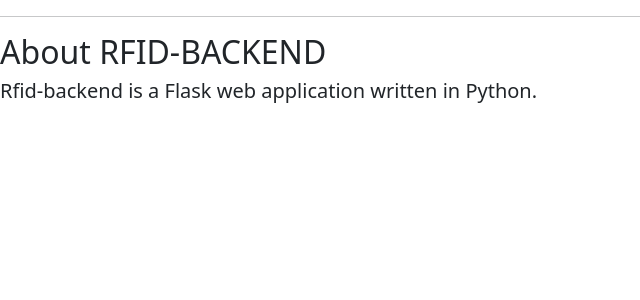
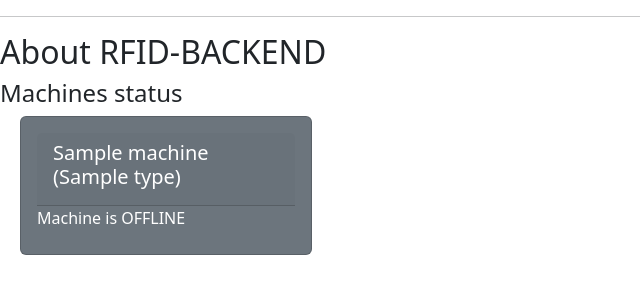
Before and after one commit to fablab-bergamo/FabOMatic-backend, a Flask app: page /about in a window 1280 px wide. Shown: the part 56-356 px from the top of the page, without its empty margins (0-640 px from the left). Run offline with Flask 3, Linux system fonts and the light colour scheme; tables that the repository leaves empty hold one stand-in row (values such as "Sample post"); parts of the project's set-up code (start-up, migrations or seed data) failed here and were passed over; some libraries are stand-ins or nearby versions.

Commit message:
About: added machines overview cards

```diff
--- a/src/rfid_backend_FABLAB_BG/database/models.py
+++ b/src/rfid_backend_FABLAB_BG/database/models.py
@@ -285,6 +285,13 @@
             "interventions": [intervention.intervention_id for intervention in self.interventions],
         }
 
+    def active_user(self) -> User | None:
+        """Get the current user."""
+        for use in reversed(self.uses):
+            if use.end_timestamp is None:
+                return use.user
+        return None
+
 
 class Use(Base):
     """Class handling machine use."""
--- a/src/rfid_backend_FABLAB_BG/flask_app/templates/about.html
+++ b/src/rfid_backend_FABLAB_BG/flask_app/templates/about.html
@@ -6,5 +6,45 @@
     {% else %}
         <h2>About RFID-BACKEND</h2>
     {% endif %}
-    <h5>Rfid-backend is a Flask web application written in Python.</h5>
+    <h4>Machines status</h4>
+    {% set ns = namespace(cpt=0) %}
+    {% for mac in machines %}
+        {% if (ns.cpt % 3) == 0 %}
+            <div class="row m-2">
+        {% endif %}
+                <div class="col-sm-3">
+                {% if mac.active_user() != None %}
+                    <div class="card bg-success text-white">
+                    {% set text = "IN USE" %}
+                {% elif mac.blocked %}
+                    <div class="card bg-danger text-white">
+                    {% set text = "BLOCKED" %}
+                {% elif mac.maintenance_needed %}
+                    <div class="card bg-warning text-white">
+                    {% set text = "MAINTENANCE" %}
+                {% elif not mac.online %}
+                    <div class="card bg-secondary text-white">
+                    {% set text = "OFFLINE" %}
+                {% else %}
+                    <div class="card bg-light text-white">
+                    {% set text = "OFF" %}
+                {% endif %}
+                        <div class="card-body">
+                            <div class="card-header"><h5>{{ mac.machine_name }} ({{ mac.machine_type.type_name }})</h5></div>
+                            <p class="card-title">Machine is {{ text }}
+                            {% if mac.active_user() != None %}
+                                 by {{ mac.active_user().name }}</p>
+                            {% endif %}
+                            </p>
+                        </div>
+                    </div>
+                </div>
+        {% set ns.cpt = ns.cpt + 1 %}
+        {% if ns.cpt % 3 == 0 %}
+            </div>
+        {% endif %}
+    {% endfor %}
+    {% if ns.cpt % 3 != 0 %}
+        </div>
+    {% endif %}
 {% endblock %}
--- a/src/rfid_backend_FABLAB_BG/flask_app/templates/base.html
+++ b/src/rfid_backend_FABLAB_BG/flask_app/templates/base.html
@@ -20,7 +20,7 @@
     <!-- Begin Bootstrap Navbar -->
     <nav class="navbar navbar-expand-lg navbar-light bg-light">
         <div class="container-fluid">
-            <a class="navbar-brand" href="#">FABLAB</a>
+            <a class="navbar-brand" href="{{ url_for('about') }}">FABLAB</a>
             <button class="navbar-toggler" type="button" data-bs-toggle="collapse" data-bs-target="#navbarNav"
                 aria-controls="navbarNav" aria-expanded="false" aria-label="Toggle navigation">
                 <span class="navbar-toggler-icon"></span>
--- a/src/rfid_backend_FABLAB_BG/web/webapplication.py
+++ b/src/rfid_backend_FABLAB_BG/web/webapplication.py
@@ -3,12 +3,14 @@
 
 from datetime import datetime
 import os
+from time import time
 
 from flask import Flask, render_template, send_from_directory
 from sqlalchemy import create_engine
 from sqlalchemy.orm import sessionmaker
-from rfid_backend_FABLAB_BG.database.models import Base
+from rfid_backend_FABLAB_BG.database.models import Base, Machine
 from rfid_backend_FABLAB_BG.database.DatabaseBackend import getSetting, getDatabaseUrl
+from rfid_backend_FABLAB_BG.database.repositories import MachineRepository
 
 MODULE_DIR = os.path.dirname(os.path.dirname(os.path.abspath(__file__)))
 FLASK_TEMPLATES_FOLDER = os.path.join(MODULE_DIR, "flask_app", "templates")
@@ -65,4 +67,10 @@
 
 @app.route("/about")
 def about():
-    return render_template("about.html")
+    with DBSession() as session:
+        machine_repo = MachineRepository(session)
+        machines = machine_repo.get_all()
+        for mac in machines:
+            setattr(mac, "maintenance_needed", machine_repo.getMachineMaintenanceNeeded(mac.machine_id)[0])
+            setattr(mac, "online", time() - mac.last_seen < 180)
+        return render_template("about.html", machines=machines)
```
